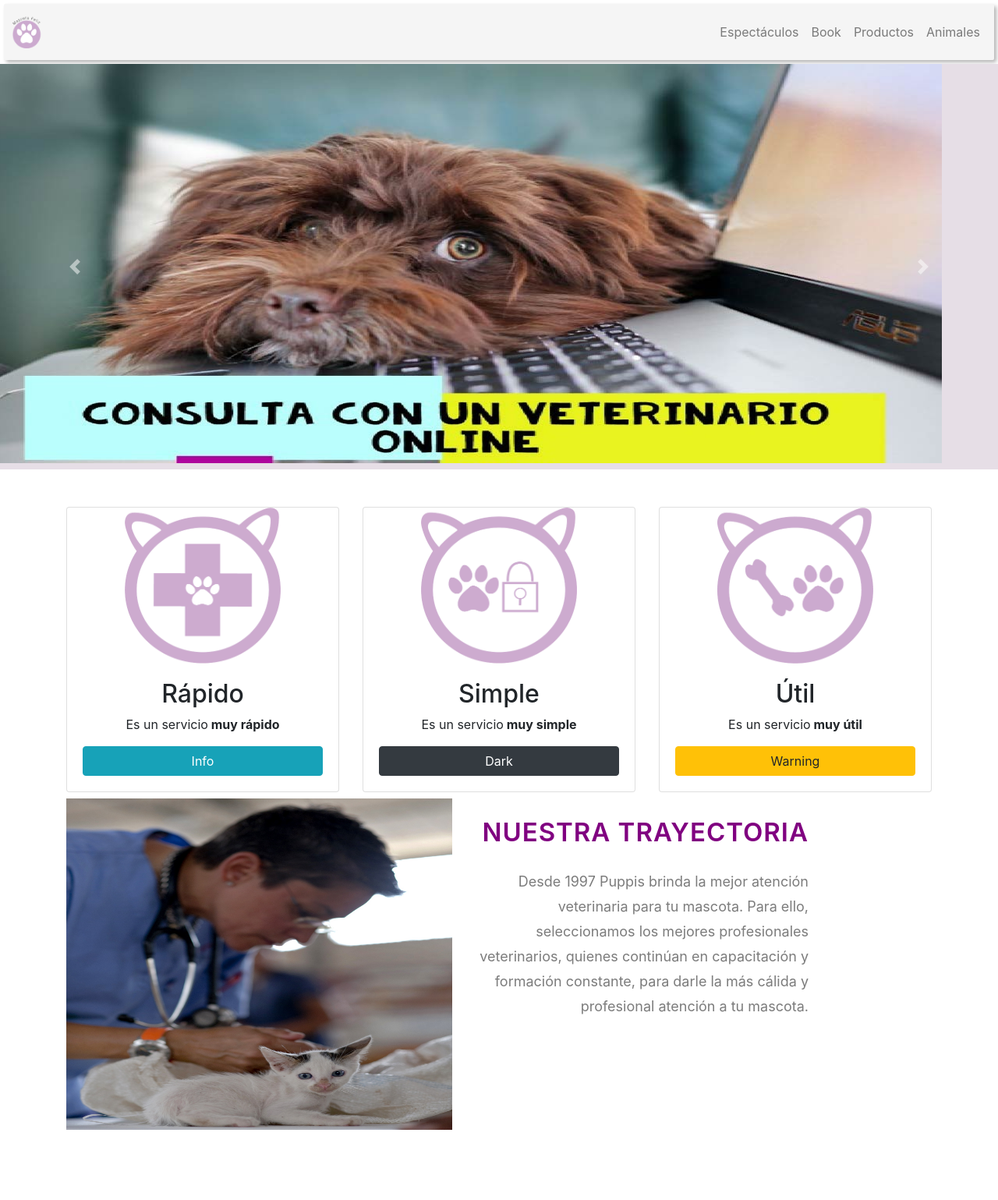
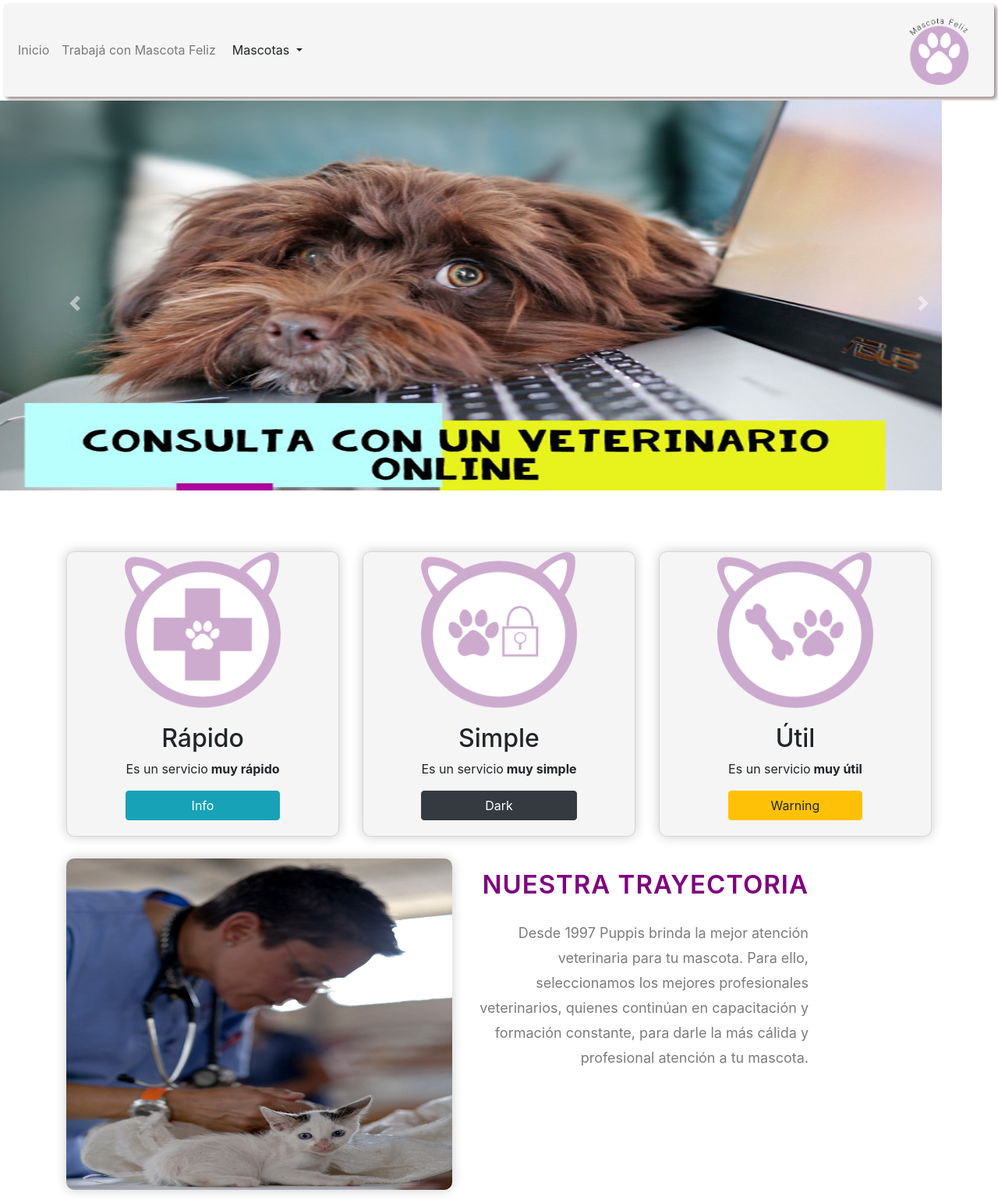
Before and after one commit to Eva2896/Eva2896.github.io, a plain HTML site: page index.html in a window 1280 px wide. Shown: the top 1539 px of the page at 78% size. Drawn offline with nearby package versions, Linux system fonts and the light colour scheme; a web font is replaced by a local one.

Commit message:
agregado de botón desplegable en la barra de inicio

```diff
--- a/index.html
+++ b/index.html
@@ -34,7 +34,37 @@
 </head>
 <body>
 
+
+
   <div class="navbar navbar-expand-sm navbar-light navbar-eva">
+    <div class="collapse navbar-collapse" id="navbarSupportedContent">
+      <ul class="navbar-nav mr-auto">
+
+   <li class="nav-item-1">
+          <a class="nav-link" href="Inicio.html">Inicio</a>
+        </li>
+
+        <li class="nav-item">
+          <a class="nav-link" href="Book.html">Trabajá con Mascota Feliz</a>
+        </li>
+
+
+        <div class="btn-group">
+          <button type="button" class="btn btn-default dropdown-toggle"
+          data-toggle="dropdown">Mascotas <span class="caret"></span>
+        </button>
+
+        <ul class="dropdown-menu" aria-labelledby="dropdownMenuButton">
+          <a class="dropdown-item" href="#">Perros</a>
+          <a class="dropdown-item" href="#">Gatos</a>
+          <a class="dropdown-item" href="#">Peces</a>
+          <a class="dropdown-item" href="#">Roedores</a>
+          <a class="dropdown-item" href="#">Reptiles</a>
+        </div>
+      </div>
+
+
+
       <a class="navbar-brand" href="index.html">
         <img src="images/Logo.png">
       </a>
@@ -43,28 +73,22 @@
         <span> <class= navbar-toggler-icon=""></class=></span>&gt;
       </button>
 
-    <div class="collapse navbar-collapse" id="navbarSupportedContent">
-      <ul class="navbar-nav mr-auto">
-          <li class="nav-item ">
-              <a class="nav-link" href="Espectaculos.html">Espectáculos</a>
-          </li>
-          <li class="nav-item">
-            <a class="nav-link" href="Book.html">Book</a>
-          </li>
-          <li class="nav-item ">
-              <a class="nav-link" href="Productos.html">Productos</a>
-          </li>
-          <li class="nav-item ">
-              <a class="nav-link" href="Animales.html">Animales</a>
-          </li>
+
+
+    </ul>
+  </div>
+</div>
 </ul>
 </div>
 </div>
 
+
+
+
 <div id="carouselExampleControls" class="carousel slide bg-color-logo" data-ride="carousel">
     <div class="carousel-inner">
       <div class="carousel-item active">
-        <img src="images/loli.jpg" class="d-block carrousel-eva" alt="...">
+        <img src="images/pi.png" class="d-block carrousel-eva" alt="...">
       </div>
 
       <div class="carousel-item ">
@@ -94,6 +118,7 @@
   </div>
 
 
+</div>
 
 
 
@@ -141,9 +166,11 @@
 
 
 
+
+
     <div class="section trajectory anchor mt-2">
       <div class="center" ><div class="image">
-        <div class="box-banner">
+        <div class="eva-card">
           <a><img width="495" height="425" id="images/veterinario.jpg" alt="Trayectoria" src="images/veterinario.jpg" complete="complete"></a>
         </div></div><div class="text">
           <div class="title yellow">NUESTRA TRAYECTORIA</div>
--- a/style.css
+++ b/style.css
@@ -19,7 +19,7 @@
 }
 
 .bg-color-logo {
-  background-color:#e6dee6;
+  background-color:white;
 }
 
 
@@ -87,8 +87,8 @@
 .navbar-eva {
     justify-content: space-between;
       margin: 5px;
-    border-radius: 2px;
-    box-shadow: 3px 3px 5px #b5b5b5;
+    border-radius: 4px;
+    box-shadow: 3px 3px 5px #988686;
     background-color: #b3b1b121;
     color: black;
     padding: 10px;
@@ -104,5 +104,19 @@
     }
 
     .navbar-eva .navbar-brand img {
-  width: 40px;
+  width: 85px;
 }
+
+.eva-card {
+    overflow: hidden;
+    height: auto;
+    background: #b3b1b121;
+    box-shadow: 0 0 15px rgba(0,0,0,0.2);
+    display: flex;
+    align-items: center;
+    border-radius: 10px;
+    margin: 10px 0px;
+}
+.dropdown-item{
+  color: purple;
+}
```
Also changed, not shown: images/carrousel-1.png (added), images/carrousel_1.PNG (deleted), images/pi.png (added), images/piyus.png (added). Lines whose indentation alone changed are shown as unchanged.
